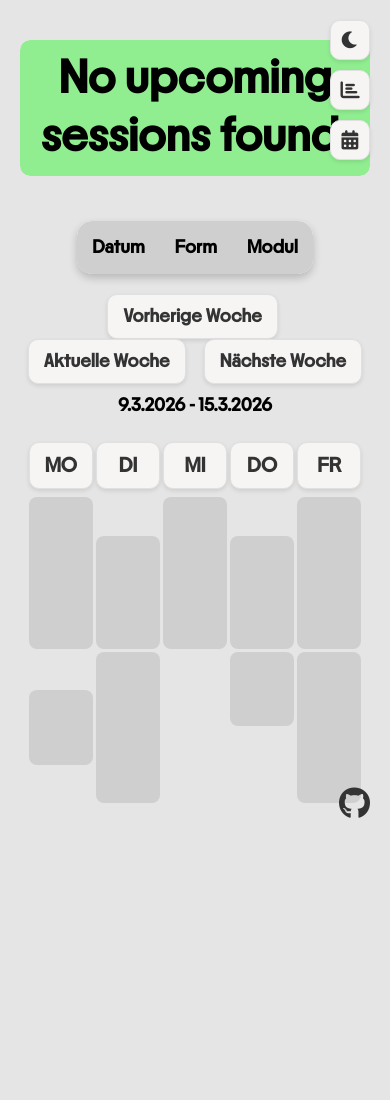
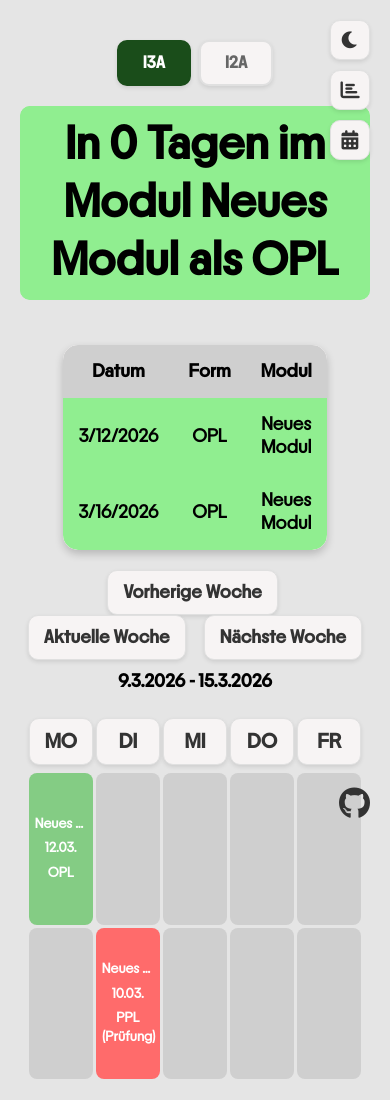
Before and after one commit to reazndev/Habenwirmorgenopl.info, a website: page index.html in a window 390 px wide. Before the commit the page ends 867 px from the top, so only its background shows below. Drawn offline with Linux system fonts and the light colour scheme; no server answers.

Commit message:
add class configuration and session files for I2a and I3a. now supporting class schedule for I2a

```diff
--- a/app.js
+++ b/app.js
@@ -184,7 +184,8 @@ let currentWeekOffset = 0;
 
 async function loadSessionsFromJSON() {
   try {
-    const response = await fetch('./sessions.json');
+    const config = getActiveClassConfig();
+    const response = await fetch(`./${config.sessionsFile}`);
     const data = await response.json();
     sessions = data.sessions.map(session => ({
       ...session,
@@ -199,7 +200,8 @@ async function loadSessionsFromJSON() {
 
 async function saveSessionsToJSON(sessionsData) {
   try {
-    const response = await fetch('/api/sessions', {
+    const classId = getActiveClass();
+    const response = await fetch(`/api/sessions/${classId}`, {
       method: 'POST',
       headers: {
         'Content-Type': 'application/json',
@@ -219,20 +221,79 @@ async function saveSessionsToJSON(sessionsData) {
   }
 }
 
+function renderTimetableGrid() {
+  const container = document.getElementById('timetable-container');
+  if (!container) return;
+
+  const config = getActiveClassConfig();
+  const days = [
+    { day: 1, label: 'Montag', short: 'MO' },
+    { day: 2, label: 'Dienstag', short: 'DI' },
+    { day: 3, label: 'Mittwoch', short: 'MI' },
+    { day: 4, label: 'Donnerstag', short: 'DO' },
+    { day: 5, label: 'Freitag', short: 'FR' }
+  ];
+
+  container.innerHTML = '';
+
+  // Day labels (row 1)
+  days.forEach((d, i) => {
+    const col = (i * 2) + 1;
+    const label = document.createElement('div');
+    label.className = 'day-label';
+    label.style.gridColumn = `${col} / ${col + 2}`;
+    label.style.gridRow = '1';
+    label.setAttribute('data-short-name', d.short);
+    label.innerHTML = `<span>${d.label}</span>`;
+    container.appendChild(label);
+  });
+
+  // Create all slots (morning + afternoon for each day)
+  days.forEach((d, i) => {
+    const col = (i * 2) + 1;
+
+    // Check if this day+period is an active slot for the current class
+    const morningSlot = config.slots.find(s => s.day === d.day && s.period === 'morning');
+    const afternoonSlot = config.slots.find(s => s.day === d.day && s.period === 'afternoon');
+
+    // Morning slot (rows 2-6)
+    const morningDiv = document.createElement('div');
+    if (morningSlot) {
+      morningDiv.className = `session-slot slot-${morningSlot.id}`;
+    } else {
+      morningDiv.className = 'timetable-slot';
+    }
+    morningDiv.style.backgroundColor = '#cfcfcf';
+    morningDiv.style.gridColumn = `${col} / ${col + 2}`;
+    morningDiv.style.gridRow = '2 / 6';
+    container.appendChild(morningDiv);
+
+    // Afternoon slot (rows 6-10)
+    const afternoonDiv = document.createElement('div');
+    if (afternoonSlot) {
+      afternoonDiv.className = `session-slot slot-${afternoonSlot.id}`;
+    } else {
+      afternoonDiv.className = 'timetable-slot';
+    }
+    afternoonDiv.style.backgroundColor = '#cfcfcf';
+    afternoonDiv.style.gridColumn = `${col} / ${col + 2}`;
+    afternoonDiv.style.gridRow = '6 / 10';
+    container.appendChild(afternoonDiv);
+  });
+}
+
 function updateTimetableVisualization(sessions) {
+  const config = getActiveClassConfig();
 
-  const sessionsBySlot = {
-    'monday-morning': null,
-    'tuesday-afternoon': null,
-    'friday-afternoon': null
-  };
+  // Build a map of slot id -> session
+  const sessionsBySlot = {};
+  config.slots.forEach(s => { sessionsBySlot[s.id] = null; });
 
   sessions.forEach(session => {
     if (session.slot && sessionsBySlot.hasOwnProperty(session.slot)) {
       sessionsBySlot[session.slot] = session;
     }
   });
-
 
   const updateSlot = (slotSelector, session) => {
     const slot = document.querySelector(slotSelector);
@@ -272,19 +333,21 @@ function updateTimetableVisualization(sessions) {
       slot.style.backgroundColor = '#cfcfcf';
       slot.style.cursor = isAdminMode ? 'pointer' : 'default';
       if (isAdminMode) {
-        slot.onclick = () => editSession(slotSelector.replace('.', '').replace('-slot', ''));
+        const slotId = slotSelector.replace('.slot-', '');
+        slot.onclick = () => editSession(slotId);
       }
     }
   };
 
-
-  updateSlot('.mon-slot', sessionsBySlot['monday-morning']);
-  updateSlot('.tue-slot', sessionsBySlot['tuesday-afternoon']);
-  updateSlot('.fri-slot', sessionsBySlot['friday-afternoon']);
+  // Update all active slots dynamically
+  config.slots.forEach(s => {
+    updateSlot(`.slot-${s.id}`, sessionsBySlot[s.id]);
+  });
 }
 
 
 async function loadAllWeekSessions() {
+  renderTimetableGrid(); // Re-render grid for active class
   await loadSessionsFromJSON();
 
 
@@ -376,11 +439,7 @@ function initStatsButton() {
           PPL: allSessions.filter(s => s.sessionType === 'PPL').length
         },
         byModule: {},
-        byTeacher: {
-          'Colic (Montag)': { total: 0, OPL: 0, DSL: 0, PPL: 0 },
-          'TBD (Dienstag)': { total: 0, OPL: 0, DSL: 0, PPL: 0 },
-          'Colic (Freitag)': { total: 0, OPL: 0, DSL: 0, PPL: 0 }
-        }
+        byTeacher: JSON.parse(JSON.stringify(getActiveClassConfig().teachers))
       };
 
 
@@ -401,12 +460,11 @@ function initStatsButton() {
 
 
         let teacherKey = '';
-        if (session.slot === 'monday-morning') {
-          teacherKey = 'Colic (Montag)';
-        } else if (session.slot === 'tuesday-afternoon') {
-          teacherKey = 'TBD (Dienstag)';
-        } else if (session.slot === 'friday-afternoon') {
-          teacherKey = 'Colic (Freitag)';
+        const config = getActiveClassConfig();
+        const teacherKeys = Object.keys(config.teachers);
+        const slotIndex = config.slots.findIndex(s => s.id === session.slot);
+        if (slotIndex >= 0 && slotIndex < teacherKeys.length) {
+          teacherKey = teacherKeys[slotIndex];
         }
 
         if (teacherKey && stats.byTeacher[teacherKey]) {
@@ -1093,19 +1151,8 @@ function updateSessionWithSlot(index, field, value) {
     const date = new Date(value);
     sessions[index][field] = date;
 
-
-    const dayOfWeek = date.getDay();
-
-    if (dayOfWeek === 1) {
-      sessions[index].slot = 'monday-morning';
-    } else if (dayOfWeek === 2) {
-      sessions[index].slot = 'tuesday-afternoon';
-    } else if (dayOfWeek === 5) {
-      sessions[index].slot = 'friday-afternoon';
-    } else {
-
-      sessions[index].slot = 'monday-morning';
-    }
+    // Auto-assign slot based on active class config
+    sessions[index].slot = autoAssignSlot(date);
 
     console.log(`Updated session ${index}: date = ${value}, auto-assigned slot = ${sessions[index].slot}`);
   } else {
@@ -1175,13 +1222,14 @@ async function deleteSession(index) {
 }
 
 function addNewSession() {
+  const config = getActiveClassConfig();
   const newSession = {
     id: Date.now().toString(),
     date: new Date(),
     sessionType: 'OPL',
     details: 'Neues Modul',
     note: '',
-    slot: 'monday-morning',
+    slot: config.slots[0].id,
     isExam: false
   };
 
@@ -1323,9 +1371,57 @@ document.addEventListener('DOMContentLoaded', function() {
 });
 
 window.onload = function() {
+  initClassSwitcher();
+  renderTimetableGrid();
   loadAllWeekSessions();
   loadExcelFilesTable();
   initDarkMode();
   initStatsButton();
   initCalendarButton();
 };
+
+function initClassSwitcher() {
+  const switcher = document.getElementById('class-switcher');
+  if (!switcher) return;
+
+  const activeClass = getActiveClass();
+
+  let html = '';
+  Object.keys(CLASS_CONFIG).forEach(classId => {
+    const config = CLASS_CONFIG[classId];
+    const isActive = classId === activeClass;
+    html += `<button class="class-tab ${isActive ? 'active' : ''}" data-class="${classId}">${config.label}</button>`;
+  });
+
+  switcher.innerHTML = html;
+
+  // Add click handlers
+  switcher.querySelectorAll('.class-tab').forEach(tab => {
+    tab.addEventListener('click', function() {
+      const classId = this.getAttribute('data-class');
+      if (classId === getActiveClass()) return;
+
+      setActiveClass(classId);
+
+      // Update active tab styling
+      switcher.querySelectorAll('.class-tab').forEach(t => t.classList.remove('active'));
+      this.classList.add('active');
+
+      // Update page title
+      document.title = `${CLASS_CONFIG[classId].label} BBB Planner`;
+
+      // Reload everything for new class
+      renderTimetableGrid();
+      loadAllWeekSessions();
+      loadExcelFilesTable();
+
+      // Close admin panel if open (data changed)
+      if (isAdminMode) {
+        closeAdminPanel();
+      }
+    });
+  });
+
+  // Set initial title
+  document.title = `${CLASS_CONFIG[activeClass].label} BBB Planner`;
+}
--- /dev/null
+++ b/classes.js
@@ -0,0 +1,108 @@
+// Class configuration - add new classes here
+const CLASS_CONFIG = {
+  i3a: {
+    name: "I3A",
+    label: "I3A",
+    sessionsFile: "sessions-i3a.json",
+    slots: [
+      {
+        id: "monday-morning",
+        day: 1,
+        period: "morning",
+        label: "Montag",
+        shortLabel: "MO",
+      },
+      {
+        id: "tuesday-afternoon",
+        day: 2,
+        period: "afternoon",
+        label: "Dienstag",
+        shortLabel: "DI",
+      },
+      {
+        id: "friday-afternoon",
+        day: 5,
+        period: "afternoon",
+        label: "Freitag",
+        shortLabel: "FR",
+      },
+    ],
+    teachers: {
+      "Colic (Montag)": { total: 0, OPL: 0, DSL: 0, PPL: 0 },
+      "TBD (Dienstag)": { total: 0, OPL: 0, DSL: 0, PPL: 0 },
+      "Colic (Freitag)": { total: 0, OPL: 0, DSL: 0, PPL: 0 },
+    },
+  },
+  i2a: {
+    name: "I2A",
+    label: "I2A",
+    sessionsFile: "sessions-i2a.json",
+    slots: [
+      {
+        id: "monday-afternoon",
+        day: 1,
+        period: "afternoon",
+        label: "Montag",
+        shortLabel: "MO",
+      },
+      {
+        id: "wednesday-afternoon",
+        day: 3,
+        period: "afternoon",
+        label: "Mittwoch",
+        shortLabel: "MI",
+      },
+      {
+        id: "thursday-morning",
+        day: 4,
+        period: "morning",
+        label: "Donnerstag",
+        shortLabel: "DO",
+      },
+      {
+        id: "friday-morning",
+        day: 5,
+        period: "morning",
+        label: "Freitag",
+        shortLabel: "FR",
+      },
+    ],
+    teachers: {
+      "Thut (Montag)": { total: 0, OPL: 0, DSL: 0, PPL: 0 },
+      "Thut (Mittwoch)": { total: 0, OPL: 0, DSL: 0, PPL: 0 },
+      "Rapisarda (Donnerstag)": { total: 0, OPL: 0, DSL: 0, PPL: 0 },
+      "Schneider (Freitag)": { total: 0, OPL: 0, DSL: 0, PPL: 0 },
+    },
+  },
+};
+
+// Default class on first load
+const DEFAULT_CLASS = "i3a";
+
+// Get active class from localStorage or default
+function getActiveClass() {
+  return localStorage.getItem("activeClass") || DEFAULT_CLASS;
+}
+
+// Set active class
+function setActiveClass(classId) {
+  localStorage.setItem("activeClass", classId);
+}
+
+// Get config for active class
+function getActiveClassConfig() {
+  return CLASS_CONFIG[getActiveClass()];
+}
+
+// Auto-assign slot based on date and class config
+function autoAssignSlot(date, classId) {
+  const config = CLASS_CONFIG[classId || getActiveClass()];
+  const dayOfWeek = date.getDay(); // 0=Sun, 1=Mon, ...
+
+  const matchingSlot = config.slots.find((s) => s.day === dayOfWeek);
+  if (matchingSlot) {
+    return matchingSlot.id;
+  }
+  // Fallback to first slot
+  return config.slots[0].id;
+}
--- a/index.html
+++ b/index.html
@@ -3,12 +3,15 @@
   <head>
     <meta charset="UTF-8" />
     <meta name="viewport" content="width=device-width, initial-scale=1.0" />
-    <title>I3A BBB Planner</title>
+    <title>BBB Planner</title>
     <link rel="icon" type="image/x-icon" href="./assets/favicon.ico">
     <link rel="stylesheet" href="styles.css">
     <link rel="stylesheet" href="https://cdnjs.cloudflare.com/ajax/libs/font-awesome/6.0.0-beta3/css/all.min.css">
   </head>
   <body>
+    <!-- Class Switcher -->
+    <div id="class-switcher"></div>
+
     <div id="next-session"></div>
     <table id="timetable">
       <thead>
@@ -28,23 +31,8 @@
       <div id="week-display" style="margin-top: 10px; font-weight: bold;"></div>
     </div>
 
-    <div id="timetable-container" style="width: 60%; height: 600px; margin: 0 auto;">
-      <div class="day-label" style="grid-column: 1 / 3; grid-row: 1;" data-short-name="MO"><span>Montag</span></div>
-      <div class="day-label" style="grid-column: 3 / 5; grid-row: 1;" data-short-name="DI"><span>Dienstag</span></div>
-      <div class="day-label" style="grid-column: 5 / 7; grid-row: 1;" data-short-name="MI"><span>Mittwoch</span></div>
-      <div class="day-label" style="grid-column: 7 / 9; grid-row: 1;" data-short-name="DO"><span>Donnerstag</span></div>
-      <div class="day-label" style="grid-column: 9 / 11; grid-row: 1;" data-short-name="FR"><span>Freitag</span></div>
-
-      <div class="mon-slot" style="background-color: #cfcfcf; grid-column: 1 / 3; grid-row: 2 / 6;"></div>        <!-- MON morning -->
-      <div class="timetable-slot" style="background-color: #cfcfcf; grid-column: 3 / 5; grid-row: 3 / 6;"></div>  <!-- TUE morning -->
-      <div class="timetable-slot" style="background-color: #cfcfcf; grid-column: 5 / 7; grid-row: 2 / 6;"></div>  <!-- WED morning -->
-      <div class="timetable-slot" style="background-color: #cfcfcf; grid-column: 7 / 9; grid-row: 3 / 6;"></div>  <!-- THU morning -->
-      <div class="timetable-slot" style="background-color: #cfcfcf; grid-column: 9 / 11; grid-row: 2 / 6;"></div> <!-- FRI morning -->
-      <div class="timetable-slot" style="background-color: #cfcfcf; grid-column: 1 / 3;grid-row: 7 / 9;"></div>   <!-- MON afternoon -->
-      <div class="tue-slot" style="background-color: #cfcfcf; grid-column: 3 / 5;grid-row: 6 / 10;"></div>        <!-- TUE afternoon -->
-      <div class="timetable-slot" style="background-color: #cfcfcf; grid-column: 7 / 9; grid-row: 6 / 8;"></div>  <!-- THU afternoon -->
-      <div class="fri-slot" style="background-color: #cfcfcf; grid-column: 9 / 11; grid-row: 6 / 10;"></div>      <!-- FRI afternoon -->
-    </div>
+    <!-- Timetable grid is now rendered dynamically by app.js based on active class -->
+    <div id="timetable-container" style="width: 60%; height: 600px; margin: 0 auto;"></div>
 
     <div id="controls-container" style="position: fixed; top: 20px; right: 20px; display: flex; flex-direction: column; gap: 10px; z-index: 1000;">
       <button id="dark-mode-toggle" style="width: 40px; height: 40px; border-radius: 10px; background-color: rgb(247, 244, 244); border: 1px solid #e0e0e0; cursor: pointer; display: flex; align-items: center; justify-content: center; font-size: 1.2em; box-shadow: 0 2px 4px rgba(0, 0, 0, 0.1);">
@@ -94,6 +82,7 @@
       <i class="fab fa-github"></i>
     </a>
 
+    <script src="classes.js"></script>
     <script src="table.js"></script>
     <script src="app.js"></script>
   </body>
--- a/package.json
+++ b/package.json
@@ -15,6 +15,6 @@
     "express": "^4.21.2"
   },
   "devDependencies": {
-    "nodemon": "^2.0.22"
+    "nodemon": "^3.1.14"
   }
 }
--- /dev/null
+++ b/sessions-i3a.json
@@ -0,0 +1,49 @@
+{
+  "sessions": [
+    {
+      "id": "1773345393438",
+      "date": "2026-03-16",
+      "sessionType": "OPL",
+      "details": "Neues Modul",
+      "note": "",
+      "slot": "monday-morning",
+      "isExam": false
+    },
+    {
+      "id": "1773345395511",
+      "date": "2026-03-11",
+      "sessionType": "PPL",
+      "details": "Neues Modul",
+      "note": "",
+      "slot": "monday-morning",
+      "isExam": false
+    },
+    {
+      "id": "1773345401009",
+      "date": "2026-03-10",
+      "sessionType": "PPL",
+      "details": "sdfg",
+      "note": "",
+      "slot": "tuesday-afternoon",
+      "isExam": true
+    },
+    {
+      "id": "1773345507899",
+      "date": "2026-03-10",
+      "sessionType": "PPL",
+      "details": "Neues Modul",
+      "note": "",
+      "slot": "tuesday-afternoon",
+      "isExam": true
+    },
+    {
+      "id": "1773345542539",
+      "date": "2026-03-12",
+      "sessionType": "OPL",
+      "details": "Neues Modul",
+      "note": "",
+      "slot": "monday-morning",
+      "isExam": false
+    }
+  ]
+}
--- a/styles.css
+++ b/styles.css
@@ -14,6 +14,66 @@ body {
     text-align: center;
     padding-top: 20px;
     background-color: #e5e5e5;
+}
+
+/* Class Switcher */
+#class-switcher {
+    display: flex;
+    justify-content: center;
+    gap: 8px;
+    margin-bottom: 20px;
+}
+
+.class-tab {
+    font-family: 'nMedium', sans-serif;
+    font-size: 1.1em;
+    font-weight: bold;
+    padding: 10px 24px;
+    border-radius: 10px;
+    border: 2px solid #e0e0e0;
+    background-color: rgb(247, 244, 244);
+    color: #666;
+    cursor: pointer;
+    transition: all 0.3s ease;
+    box-shadow: 0 2px 4px rgba(0, 0, 0, 0.1);
+}
+
+.class-tab:hover {
+    background-color: #e0e0e0;
+}
+
+.class-tab.active {
+    background-color: #1A4D1A;
+    color: white;
+    border-color: #1A4D1A;
+}
+
+.dark-mode .class-tab {
+    background-color: #2d2d2d;
+    color: #999;
+    border-color: #444;
+}
+
+.dark-mode .class-tab:hover {
+    background-color: #3d3d3d;
+}
+
+.dark-mode .class-tab.active {
+    background-color: #1A4D1A;
+    color: white;
+    border-color: #1A4D1A;
+}
+
+/* Session slots (dynamic, class-aware) */
+.session-slot {
+    width: 100%;
+    height: 100%;
+    border-radius: 10px;
+    display: flex;
+    align-items: center;
+    justify-content: center;
+    color: white;
+    font-weight: bold;
 }
 
 
@@ -260,7 +320,7 @@ tr:last-child td:last-child {
     padding: 10px;
   }
 
-  .mon-slot, .tue-slot, .thr-slot, .fri-slot, .timetable-slot {
+  .mon-slot, .tue-slot, .thr-slot, .fri-slot, .timetable-slot, .session-slot {
     display: flex;
     align-items: center;
     justify-content: center;
@@ -290,11 +350,11 @@ tr:last-child td:last-child {
   }
 
 
-  .mon-slot div, .tue-slot div, .thr-slot div, .fri-slot div, .timetable-slot div {
+  .mon-slot div, .tue-slot div, .thr-slot div, .fri-slot div, .timetable-slot div, .session-slot div {
     padding: 3px !important;
   }
 
-  .mon-slot div div, .tue-slot div div, .thr-slot div div, .fri-slot div div, .timetable-slot div div {
+  .mon-slot div div, .tue-slot div div, .thr-slot div div, .fri-slot div div, .timetable-slot div div, .session-slot div div {
     font-size: 1.0em !important;
     line-height: 1.3 !important;
   }
@@ -316,7 +376,7 @@ tr:last-child td:last-child {
   }
 
 
-  .mon-slot div div, .tue-slot div div, .thr-slot div div, .fri-slot div div, .timetable-slot div div {
+  .mon-slot div div, .tue-slot div div, .thr-slot div div, .fri-slot div div, .timetable-slot div div, .session-slot div div {
     font-size: 0.9em !important;
   }
 }
@@ -449,6 +509,11 @@ tr:last-child td:last-child {
   color: #e0e0e0;
 }
 
+.dark-mode .session-slot {
+  background-color: #333 !important;
+  color: #e0e0e0;
+}
+
 .dark-mode .mon-slot,
 .dark-mode .tue-slot,
 .dark-mode .thr-slot,
@@ -462,7 +527,8 @@ tr:last-child td:last-child {
 .dark-mode .tue-slot[style*="background-color: rgb(132, 204, 132)"],
 .dark-mode .thr-slot[style*="background-color: rgb(132, 204, 132)"],
 .dark-mode .fri-slot[style*="background-color: rgb(132, 204, 132)"],
-.dark-mode .timetable-slot[style*="background-color: rgb(132, 204, 132)"] {
+.dark-mode .timetable-slot[style*="background-color: rgb(132, 204, 132)"],
+.dark-mode .session-slot[style*="background-color: rgb(132, 204, 132)"] {
   background-color: #1a4d1a !important;
 }
 
@@ -471,7 +537,8 @@ tr:last-child td:last-child {
 .tue-slot[style*="background-color: rgb(255, 107, 107)"],
 .thr-slot[style*="background-color: rgb(255, 107, 107)"],
 .fri-slot[style*="background-color: rgb(255, 107, 107)"],
-.timetable-slot[style*="background-color: rgb(255, 107, 107)"] {
+.timetable-slot[style*="background-color: rgb(255, 107, 107)"],
+.session-slot[style*="background-color: rgb(255, 107, 107)"] {
   background-color: #ff6b6b !important;
   color: white !important;
 }
@@ -480,7 +547,8 @@ tr:last-child td:last-child {
 .dark-mode .tue-slot[style*="background-color: rgb(255, 107, 107)"],
 .dark-mode .thr-slot[style*="background-color: rgb(255, 107, 107)"],
 .dark-mode .fri-slot[style*="background-color: rgb(255, 107, 107)"],
-.dark-mode .timetable-slot[style*="background-color: rgb(255, 107, 107)"] {
+.dark-mode .timetable-slot[style*="background-color: rgb(255, 107, 107)"],
+.dark-mode .session-slot[style*="background-color: rgb(255, 107, 107)"] {
   background-color: #c0392b !important;
   color: white !important;
 }
@@ -490,7 +558,8 @@ tr:last-child td:last-child {
 .dark-mode .tue-slot[style*="background-color: #ff6b6b"],
 .dark-mode .thr-slot[style*="background-color: #ff6b6b"],
 .dark-mode .fri-slot[style*="background-color: #ff6b6b"],
-.dark-mode .timetable-slot[style*="background-color: #ff6b6b"] {
+.dark-mode .timetable-slot[style*="background-color: #ff6b6b"],
+.dark-mode .session-slot[style*="background-color: #ff6b6b"] {
   background-color: #c0392b !important;
   color: white !important;
 }
@@ -500,7 +569,8 @@ tr:last-child td:last-child {
 .dark-mode .tue-slot[style*="background-color: white"],
 .dark-mode .thr-slot[style*="background-color: white"],
 .dark-mode .fri-slot[style*="background-color: white"],
-.dark-mode .timetable-slot[style*="background-color: white"] {
+.dark-mode .timetable-slot[style*="background-color: white"],
+.dark-mode .session-slot[style*="background-color: white"] {
   background-color: #666666 !important;
   color: white !important;
 }
@@ -548,7 +618,8 @@ tr:last-child td:last-child {
 .tue-slot[style*="background-color: white"],
 .thr-slot[style*="background-color: white"],
 .fri-slot[style*="background-color: white"],
-.timetable-slot[style*="background-color: white"] {
+.timetable-slot[style*="background-color: white"],
+.session-slot[style*="background-color: white"] {
   color: white !important;
 }
 
--- a/table.js
+++ b/table.js
@@ -6,7 +6,8 @@ function isDateTodayOrLaterTable(date) {
 
 async function loadSessionsFromJSONTable() {
   try {
-    const response = await fetch('./sessions.json');
+    const config = getActiveClassConfig();
+    const response = await fetch(`./${config.sessionsFile}`);
     const data = await response.json();
     return data.sessions.map(session => ({
       ...session,
```
Also changed, not shown: server.js (+62 -14 lines), sessions-i2a.json (added, +31 -0 lines), 1 other file.
